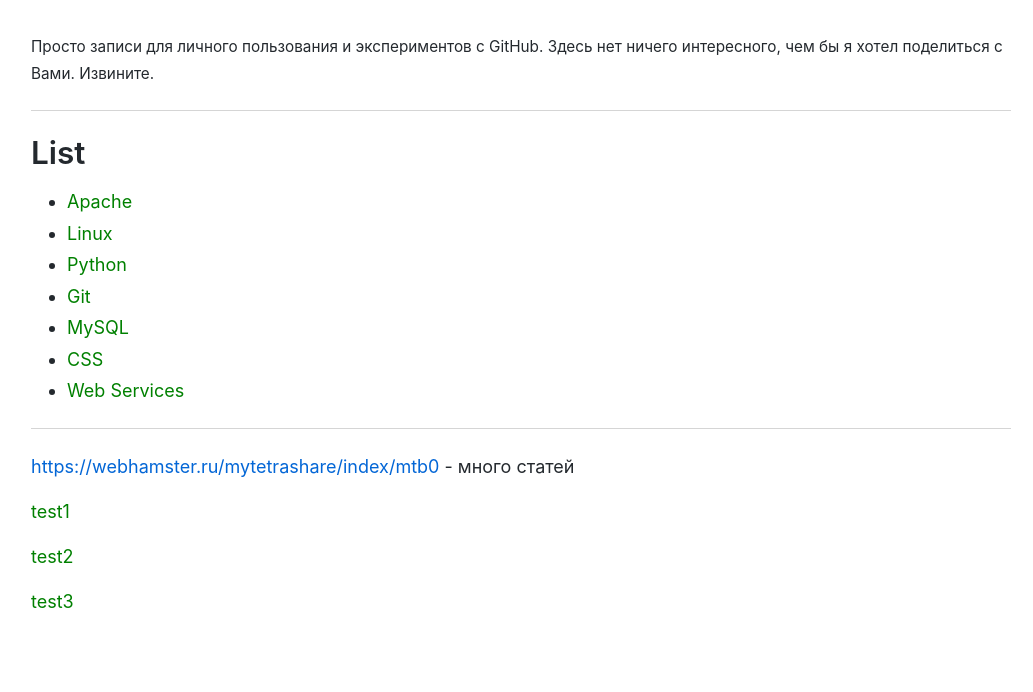
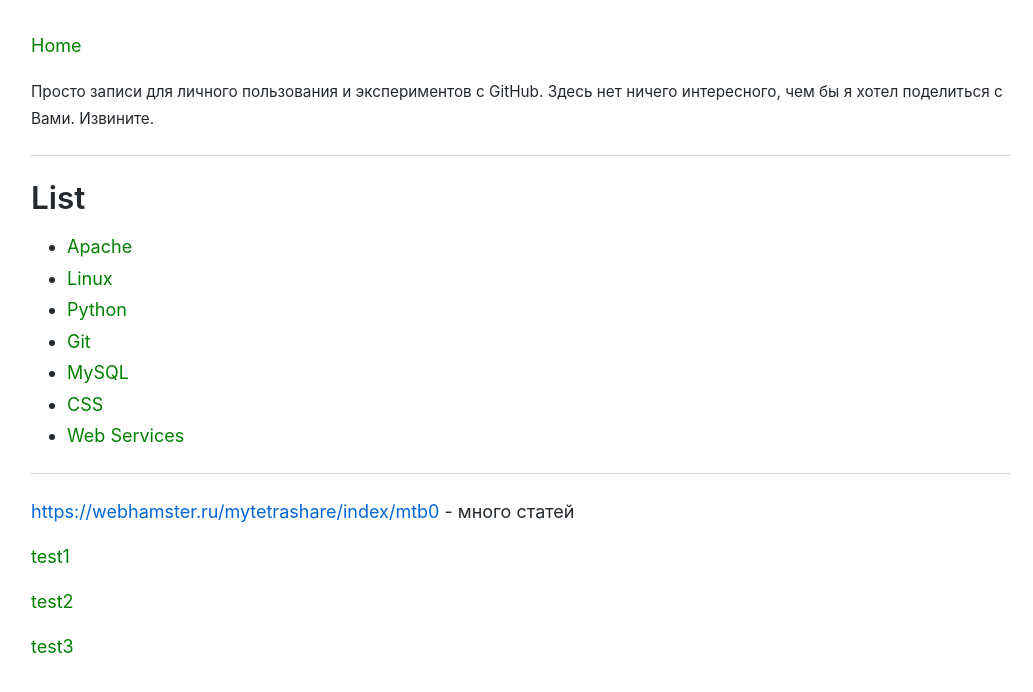
Before and after one commit to olexsyn/ITNote, a Jekyll site: the page built from index.md, in a window 1280 px wide. Shown: the top 692 px of the page, without its empty margins (119-1152 px from the left). Built offline with Jekyll 4.4.1, drawn with Linux system fonts in a browser that asks for light colours; our own code applies the rules of GitHub Pages for plain Markdown files.

Commit message:
Update default.html

```diff
--- a/_layouts/default.html
+++ b/_layouts/default.html
@@ -9,6 +9,10 @@
 </head>
 <body>
 	<div class="container-lg px-3 my-5 markdown-body">
+{% if page.title != "TechNote" %}
+  <p><a href="{{ site.baseurl }}">Home</a></p>
+{% endif %}
+
 
 {{ content }}
 
```
